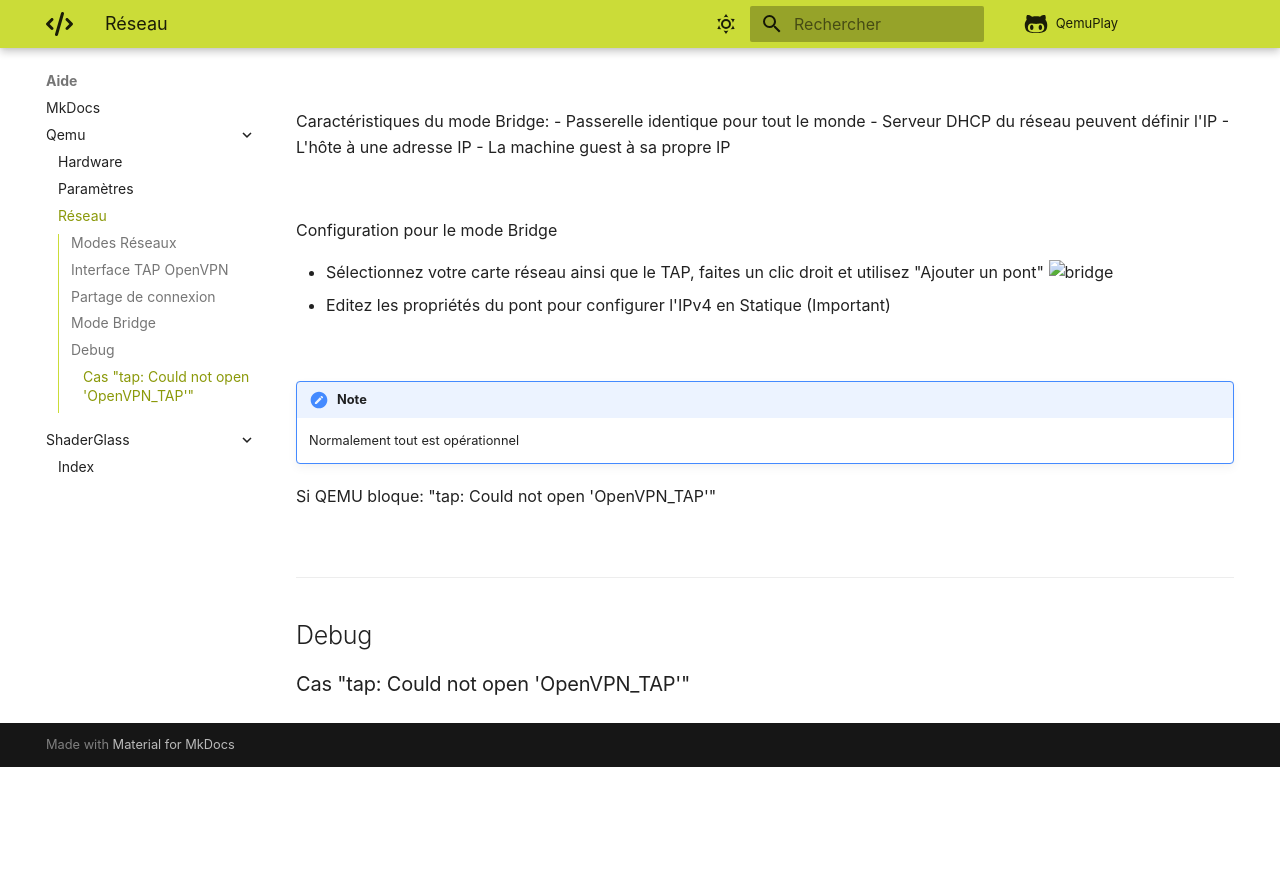
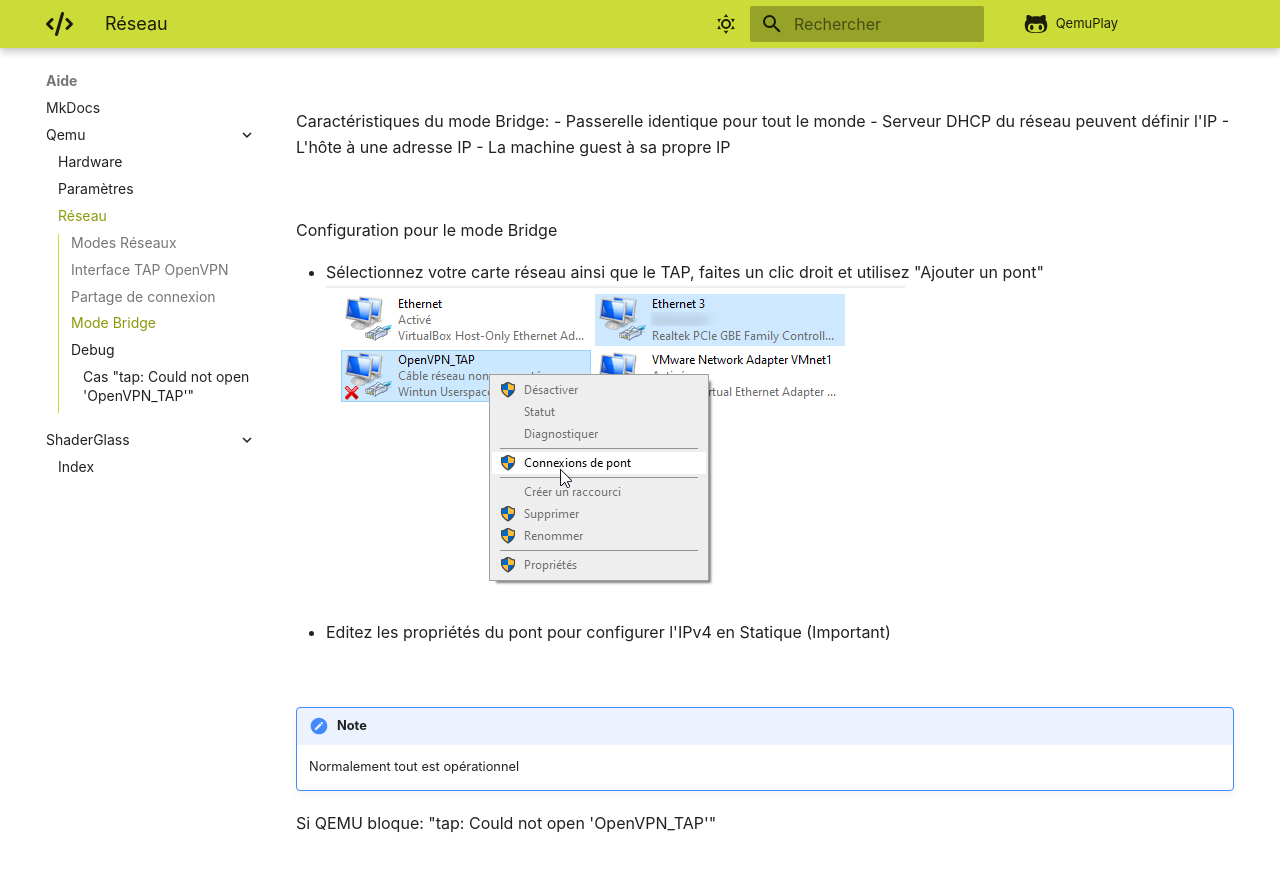
Before and after one commit to daerlnaxe/QemuPlay, an MkDocs documentation site: the page built from docs/80-aide/qemu/network.md, in a window 1280 px wide and 900 px high, scrolled down 1919 px. Shown: the top 872 px of the window. Built offline with MkDocs 1.6.1 and Material for MkDocs 9.7.7, drawn with Linux system fonts in a browser that asks for light colours; comment, search, counter and statistics services are not loaded; before the commit the page ends 2686 px from its top, so only the background shows below that.

Commit message:
relative

```diff
--- a/docs/80-aide/qemu/network.md
+++ b/docs/80-aide/qemu/network.md
@@ -77,7 +77,7 @@ Host
 ![shared_conn2](/docs/assets/images/shared_conn2.png)
 
 Guest
-![shared_conn3](/docs/assets/images/shared_conn3.png)
+![shared_conn3](assets/images/shared_conn3.png)
 
 <br>
 
@@ -98,7 +98,7 @@ Caractéristiques du mode Bridge:
 Configuration pour le mode Bridge
 
 - Sélectionnez votre carte réseau ainsi que le TAP, faites un clic droit et utilisez "Ajouter un pont"
-![bridge](/docs/assets/images/bridge.png)
+![bridge](../../assets/images/bridge.png)
 - Editez les propriétés du pont pour configurer l'IPv4 en Statique (Important)
 
 <br>
```
